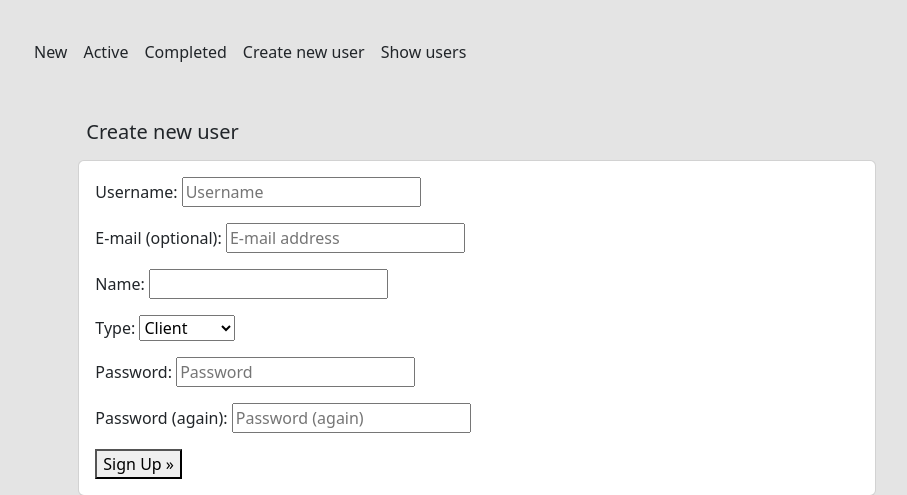
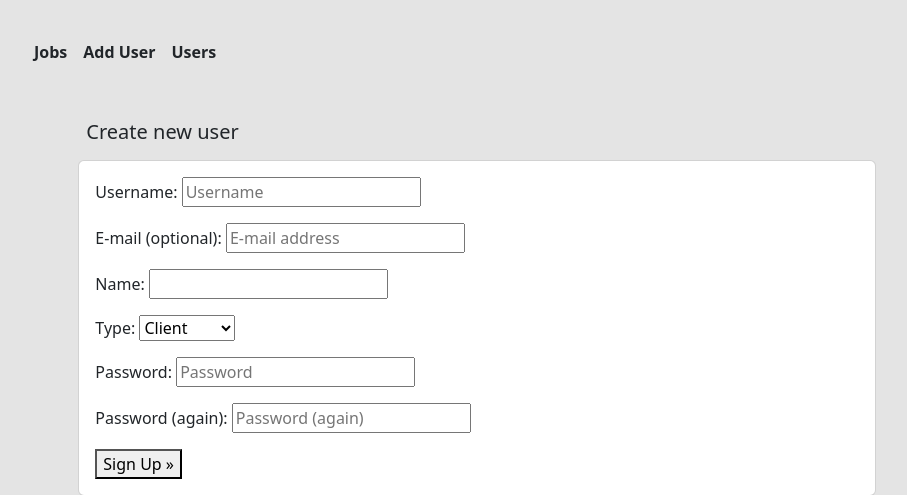
Before and after one commit to andrebraga7/the-maintenance-co, a Django app: page /accounts/signup/ in a window 1280 px wide. Shown: the part 92-587 px from the top of the page, without its empty margins (163-1070 px from the left). Run offline with Django 3.2, Linux system fonts and the light colour scheme; some libraries are stand-ins or nearby versions.

Commit message:
Consolidate all jobs in one template with tab options

```diff
--- a/home_page/urls.py
+++ b/home_page/urls.py
@@ -3,5 +3,5 @@ from . import views
 
 urlpatterns = [
     path('', views.Home.as_view(), name='home'),
-    path('dashboard/', views.Dashboard.as_view(), name='dashboard')
+    path('dashboard', views.Dashboard.as_view(), name='dashboard')
 ]
--- a/home_page/views.py
+++ b/home_page/views.py
@@ -14,6 +14,6 @@ class Dashboard(View):
     def get(self, request):
 
         if request.user.has_perm('manager_dashboard.manager'):
-            return redirect('manager')
+            return redirect('jobs_list')
         else:
             return redirect('home')
--- a/manager_dashboard/urls.py
+++ b/manager_dashboard/urls.py
@@ -2,9 +2,7 @@ from django.urls import path
 from . import views
 
 urlpatterns = [
-    path('manager/', views.NewJobs.as_view(), name='manager'),
-    path('manager_active/', views.ActiveJobs.as_view(), name='manager_active'),
-    path('manager_completed/', views.CompletedJobs.as_view(), name='manager_completed'),
-    path('accounts/signup', views.CustomSignupView.as_view(), name='account_signup'),
-    path('show_users/', views.ShowUsers.as_view(), name='show_users'),
+    path('manager/jobs-list', views.JobsList.as_view(), name='jobs_list'),
+    path('manager/signup', views.CustomSignupView.as_view(), name='account_signup'),
+    path('manager/show-users', views.ShowUsers.as_view(), name='show_users'),
 ]
--- a/static/css/style.css
+++ b/static/css/style.css
@@ -2,6 +2,7 @@ html, body {
     height: 100%;
     background-color: #E4E4E4;
 }
+
 
 /* Home */
 
@@ -11,11 +12,11 @@ html, body {
     height: 85vh;
 }
 
-#home_menu >li >a {
+#home_menu li a {
     color: #202020;
 }
 
-#home_menu >li >a:hover {
+#home_menu li a:hover {
     color: #234F1E;
 }
 
@@ -33,6 +34,7 @@ html, body {
     height: 15vh;
 }
 
+
 /* Dashboard */
 
 #dash_main {
@@ -48,17 +50,38 @@ html, body {
     box-shadow: none;
 }
 
-.dash-menu-2-a {
+#dropdown_options ul li a{
     color: inherit;
+    font-weight: 600;
 }
 
-.dash-menu-2-a:hover {
+#dropdown_options ul li a:hover {
     color: #234F1E;
 }
 
-.active {
+.strong-underline {
     border-bottom: 3px solid #234F1E;
 }
+
+
+/* Jobs tab */
+
+#myTab li button {
+    color: inherit;
+    border: none;
+}
+
+#myTab li button:hover {
+    border: none;
+    color: white;
+    background-color: #202020;
+}
+
+#myTab li button.active {
+    color: white;
+    background-color: #202020;
+}
+
 
 /* Accordion */
 
--- a/static/js/script.js
+++ b/static/js/script.js
@@ -3,14 +3,15 @@ $( document ).ready(function() {
 
     path = location.pathname;
 
-    if (path == "/manager/") {
-        $("a[href$='/manager/']").addClass("active")
-    } else if (path == "/manager_active/") {
-        $("a[href$='/manager_active/']").addClass("active")
-    } else if (path == "/manager_completed/") {
-        $("a[href$='/manager_completed/']").addClass("active")
-    } else if (path == "/accounts/signup/") {
-        $("a[href$='/accounts/signup/']").addClass("active")
+    if (path == "/manager/jobs-list") {
+        $("a[href$='/manager/jobs-list']").addClass("strong-underline")
+        $("#dash_menu_2_toggle").html('Jobs <i class="fa-solid fa-chevron-down"></i>')
+    } else if (path == "/manager/signup") {
+        $("a[href$='/manager/signup']").addClass("strong-underline")
+        $("#dash_menu_2_toggle").html('Add User <i class="fa-solid fa-chevron-down"></i>')
+    } else if (path == "/manager/show-users") {
+        $("a[href$='/manager/show-users']").addClass("strong-underline")
+        $("#dash_menu_2_toggle").html('Users <i class="fa-solid fa-chevron-down"></i>')
     }
 
 });
--- a/templates/manager_dashboard/manager_dashboard_base.html
+++ b/templates/manager_dashboard/manager_dashboard_base.html
@@ -13,19 +13,13 @@
                     <div class="collapse navbar-collapse" id="dropdown_options">
                         <ul class="navbar-nav">
                             <li class="nav-item">
-                                <a href="{% url 'manager' %}" class="nav-link dash-menu-2-a">New</a>
+                                <a href="{% url 'jobs_list' %}" class="nav-link">Jobs</a>
                             </li>
                             <li class="nav-item">
-                                <a href="{% url 'manager_active' %}" class="nav-link dash-menu-2-a">Active</a>
+                                <a href="{% url 'account_signup' %}" class="nav-link">Add User</a>
                             </li>
                             <li class="nav-item">
-                                <a href="{% url 'manager_completed' %}" class="nav-link dash-menu-2-a">Completed</a>
-                            </li>
-                            <li class="nav-item">
-                                <a href="{% url 'account_signup' %}" class="nav-link dash-menu-2-a">Create new user</a>
-                            </li>
-                            <li class="nav-item">
-                                <a href="{% url 'show_users' %}" class="nav-link dash-menu-2-a">Show users</a>
+                                <a href="{% url 'show_users' %}" class="nav-link">Users</a>
                             </li>
                         </ul>
                     </div>
```
Also changed, not shown: manager_dashboard/views.py (+11 -26 lines), templates/manager_dashboard/active_jobs.html (deleted, +0 -43 lines), templates/manager_dashboard/completed_jobs.html (deleted, +0 -43 lines), templates/manager_dashboard/jobs_list.html (added, +141 -0 lines), templates/manager_dashboard/new_jobs.html (deleted, +0 -43 lines).
